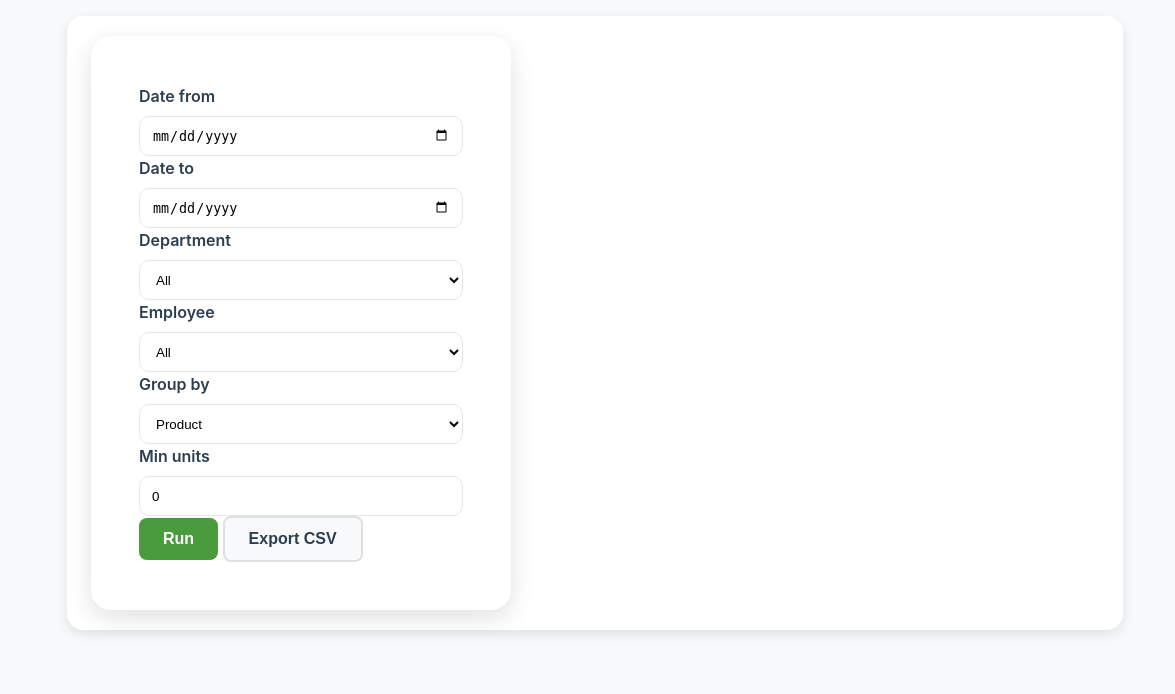
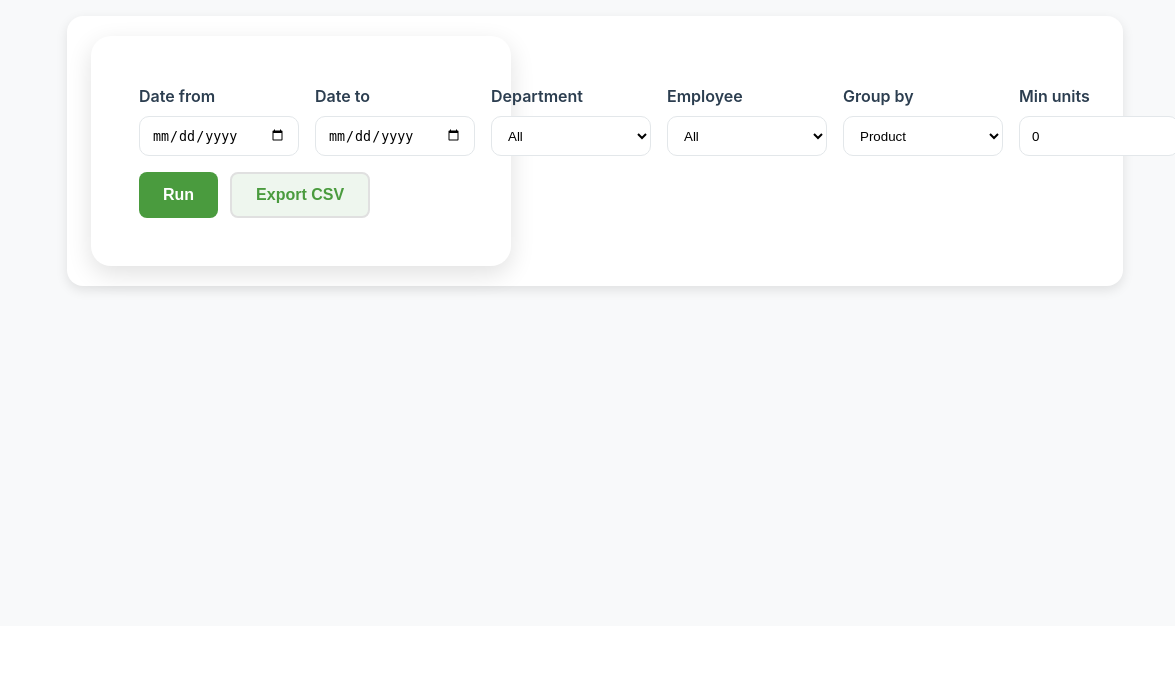
Before and after one commit to Git-cpu17/Point_Of_Sales-system-, a Flask app: page /reports in a window 1440 px wide. Shown: the part 174-868 px from the top of the page, without its empty margins (265-1440 px from the left). After the commit the page ends 469 px from the top, so only its background shows below. Run offline with Flask 3, Linux system fonts and the light colour scheme; the visitor is signed in with stand-in values (Sample User, id 1); data that the repository does not hold is empty; parts of the project's set-up code (start-up, migrations or seed data) failed here and were passed over.

Commit message:
Update reports.html

```diff
--- a/templates/reports.html
+++ b/templates/reports.html
@@ -41,14 +41,17 @@
         </header>
         <div class="reports-card card">
           <form id="reportForm" class="reports-form">
+            <div class="filters-row">
               <div class="field">
                 <label for="date_from">Date from</label>
                 <input id="date_from" name="date_from" type="date">
               </div>
+
               <div class="field">
                 <label for="date_to">Date to</label>
                 <input id="date_to" name="date_to" type="date">
               </div>
+
               <div class="field">
                 <label for="department_id">Department</label>
                 <select id="department_id" name="department_id">
@@ -56,6 +59,7 @@
                   {% for d in departments %}<option value="{{ d.DepartmentID }}">{{ d.Name }}</option>{% endfor %}
                 </select>
               </div>
+
               <div class="field">
                 <label for="employee_id">Employee</label>
                 <select id="employee_id" name="employee_id">
@@ -63,6 +67,7 @@
                   {% for e in employees %}<option value="{{ e.EmployeeID }}">{{ e.Name }}</option>{% endfor %}
                 </select>
               </div>
+
               <div class="field">
                 <label for="group_by">Group by</label>
                 <select id="group_by" name="group_by">
@@ -71,11 +76,14 @@
                   <option value="employee">Employee</option>
                 </select>
               </div>
+
               <div class="field">
                 <label for="min_qty">Min units</label>
                 <input id="min_qty" name="min_qty" type="number" min="0" value="0">
               </div>
-            <div class="actions">
+            </div>
+
+            <div class="actions-row">
               <button type="button" id="runBtn" class="btn primary">Run</button>
               <button type="button" id="csvBtn" class="btn secondary">Export CSV</button>
             </div>
```
Lines whose indentation alone changed are shown as unchanged.
